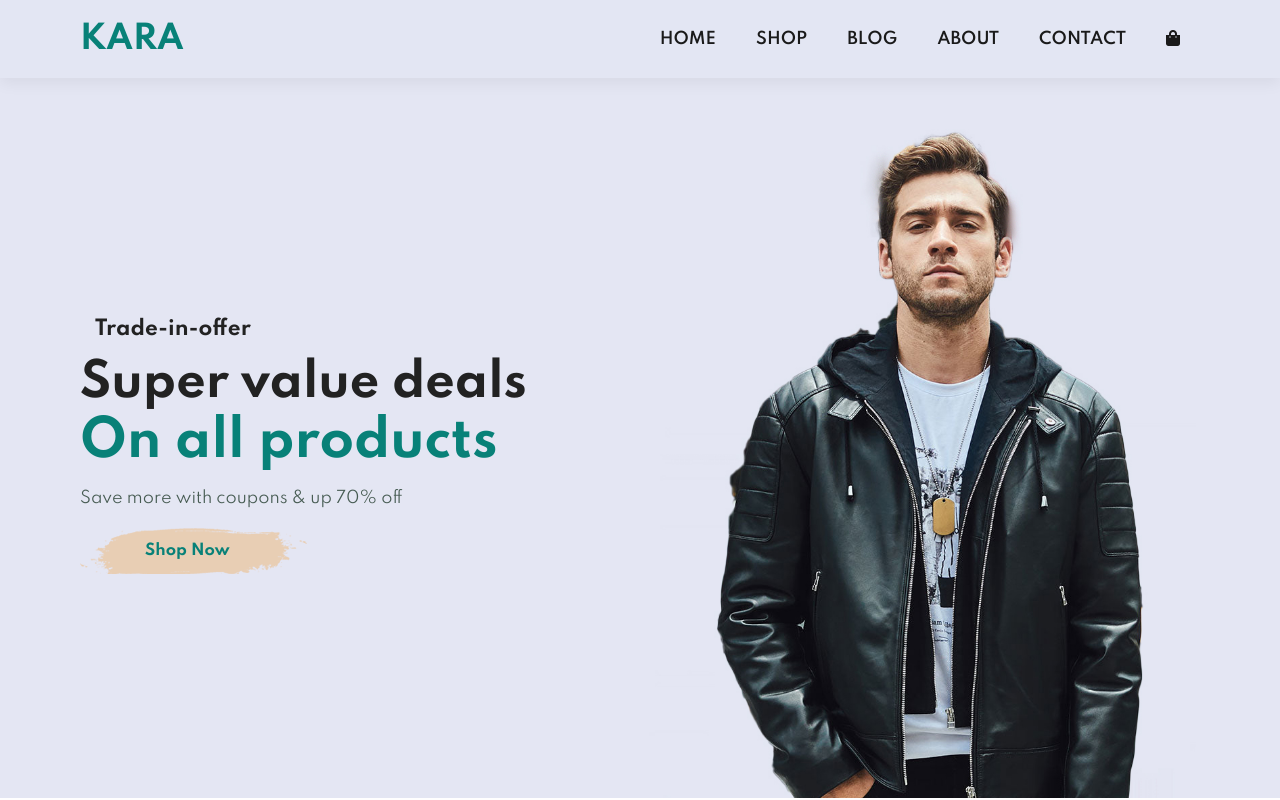
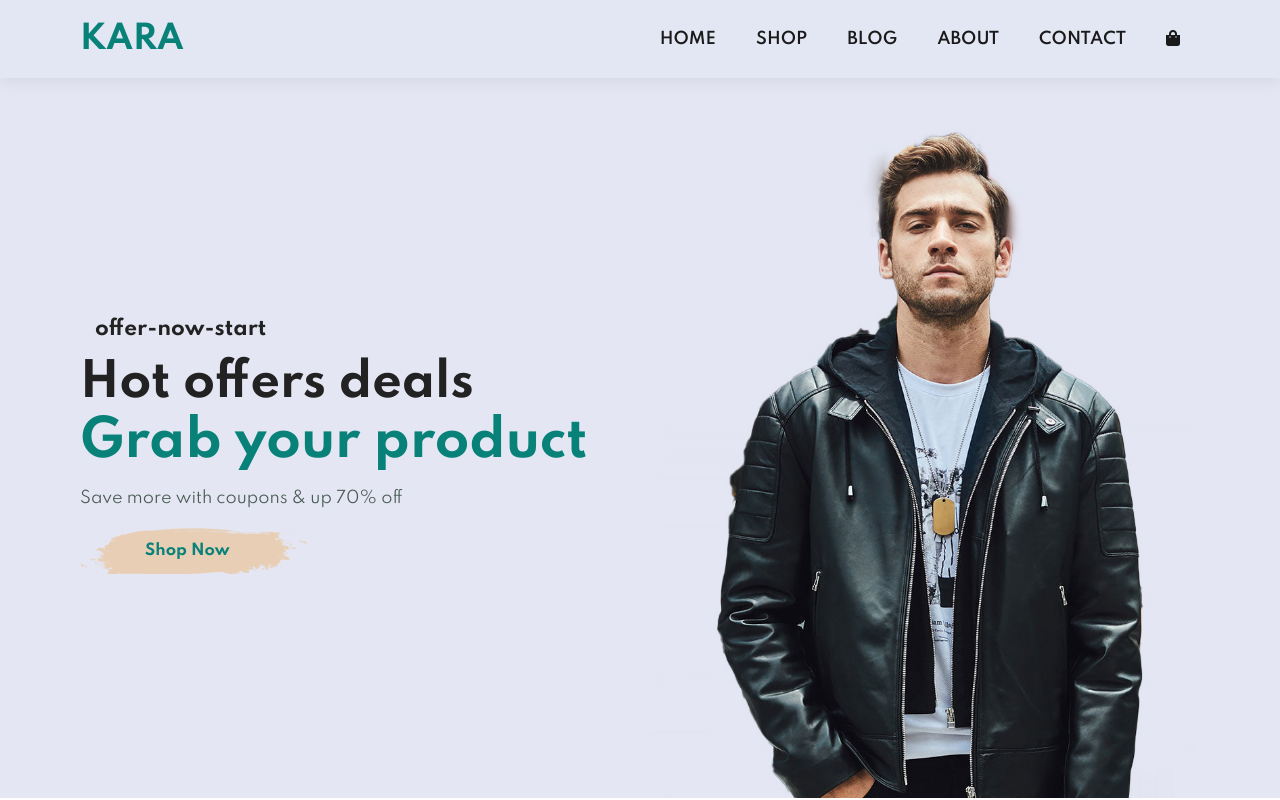
Before and after one commit to YaseenAl-Hasan/project-5e, a plain HTML site: page home.html in a window 1280 px wide. Shown: the top 800 px of the page. Drawn offline with Linux system fonts and the light colour scheme.

```diff
--- a/home.html
+++ b/home.html
@@ -48,9 +48,9 @@
 <!-- home page start  -->
 
 <section id="hero">
-    <h4>Trade-in-offer</h4>
-    <h2>Super value deals</h2>
-    <h1>On all products</h1>
+    <h4>offer-now-start</h4>
+    <h2>Hot offers deals</h2>
+    <h1>Grab your product</h1>
     <p>Save more with coupons & up 70% off</p>
     <button>Shop Now</button>
 </section>
```
